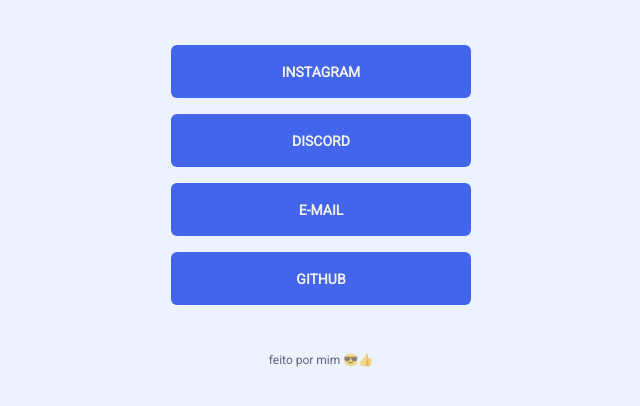
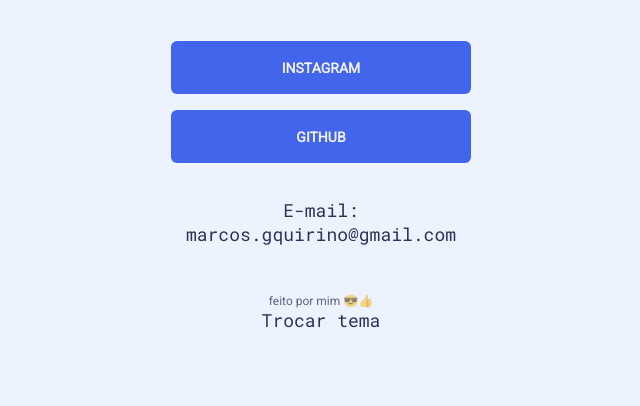
Before and after one commit to DevMarcos1010/maratona-explorer-2, a plain HTML site: page index.html in a window 1280 px wide. Shown: the part 262-668 px from the top of the page, without its empty margins (319-959 px from the left). Drawn offline with Linux system fonts and the light colour scheme.

Commit message:
adição dos links e adição "onclick" para troca de temas

```diff
--- a/index.html
+++ b/index.html
@@ -1,4 +1,3 @@
-<!DOCTYPE html>
 <html lang="pt-br">
   <head>
 
@@ -13,10 +12,10 @@
     <meta name="viewport" content="width=device-width, initial-scale=1.0">
     <title>My links</title>
 
-      <link href="https://fonts.googleapis.com/css2?family=Roboto+Mono&family=Roboto:
+    <link href="https://fonts.googleapis.com/css2?family=Roboto+Mono&family=Roboto:
        wght@500;700&display=swap" rel="stylesheet">
 
-       <link rel="stylesheet" href="./styles.css">
+    <link rel="stylesheet" href="./styles.css">
 
   </head>
   <body class="light">
@@ -28,12 +27,13 @@
       <p>@m.g_quirino</p>
       <ul>
         <!-- o target="_blank" significa que o link será aberto em outra guia -->
-        <li><a href="" target="_blank">Instagram</a></li>
-        <li><a href="" target="_blank">Discord</a></li>
-        <li><a href="" target="_blank">E-mail</a></li>
-        <li><a href="" target="_blank">GitHub</a></li>
+        <li><a href="https://instagram.com/m.g_quirino/" target="_blank">Instagram</a></li>
+        <li><a href="https://github.com/DevMarcos1010/" target="_blank">GitHub</a></li>
+        <br>
+        <li><p>E-mail: marcos.gquirino@gmail.com</p></li>
       </ul>
       <footer>feito por mim 😎👍</footer>
+      <span onclick="trocarTema()"><p>Trocar tema</p></span>
     </main>
   </body>
 </html>
```
